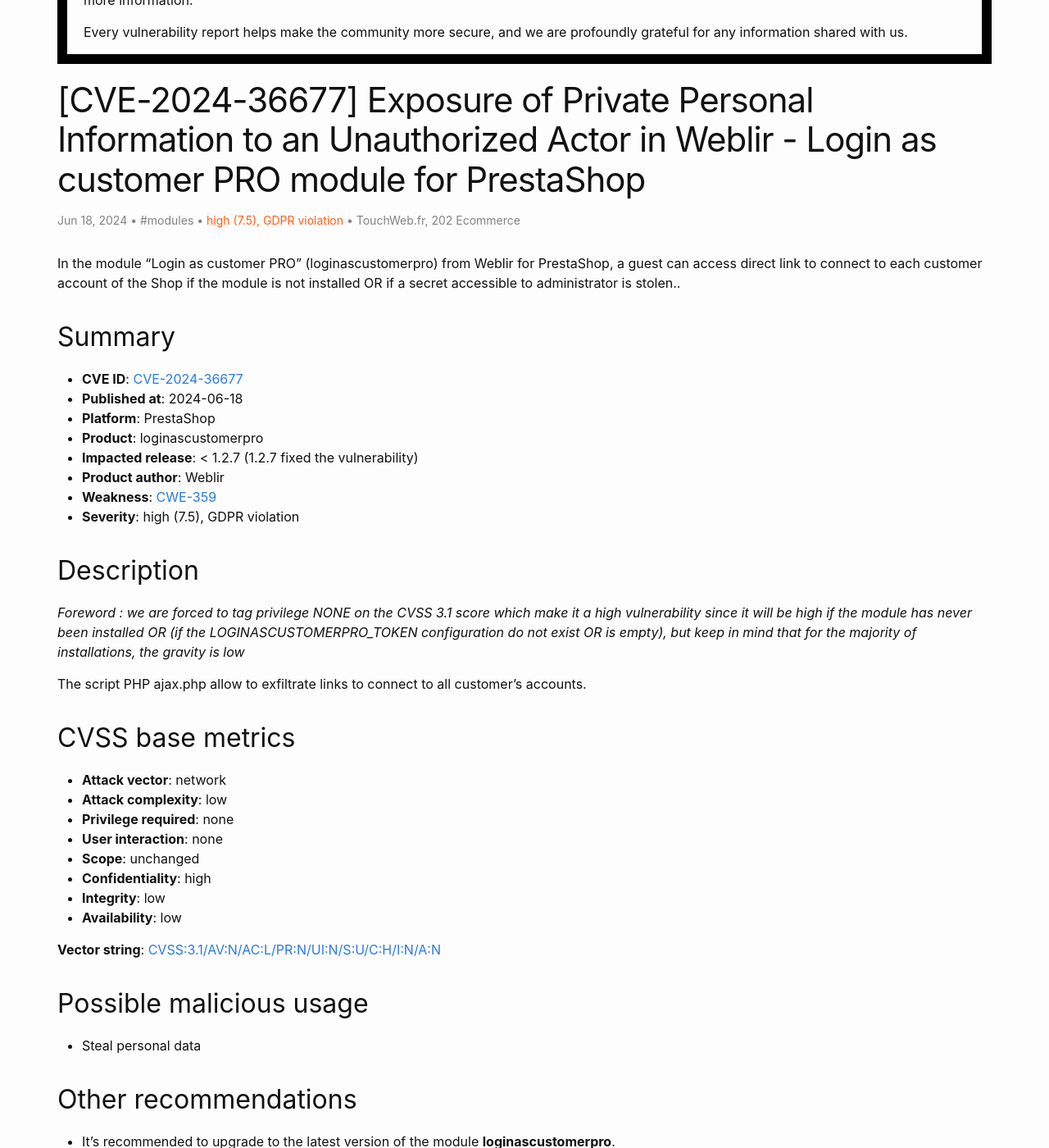
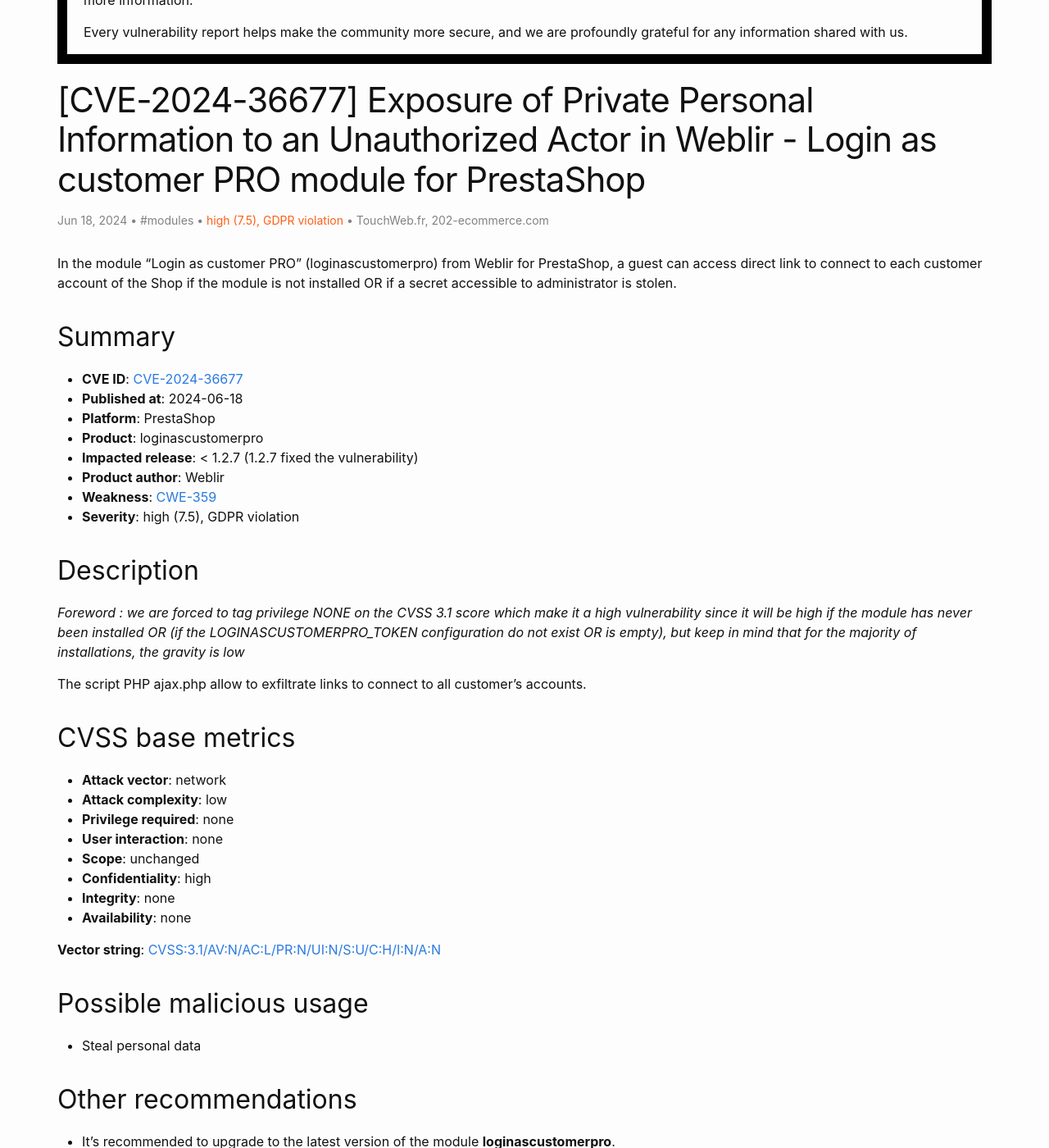
Before and after one commit to friends-of-presta/security-advisories, a Jekyll site: the page built from _posts/2024-06-18-loginascustomerpro.md, in a window 1280 px wide and 1400 px high, scrolled down 362 px. Shown: the whole window at 82% size. Built offline with Jekyll 4.4.1, drawn with Linux system fonts in a browser that asks for light colours.

Commit message:
Update 2024-06-18-loginascustomerpro.md

```diff
--- a/_posts/2024-06-18-loginascustomerpro.md
+++ b/_posts/2024-06-18-loginascustomerpro.md
@@ -4,12 +4,12 @@ title: "[CVE-2024-36677] Exposure of Private Personal Information to an Unauthor
 categories: modules
 author:
 - TouchWeb.fr
-- 202 Ecommerce
+- 202-ecommerce.com
 meta: "CVE,PrestaShop,loginascustomerpro"
 severity: "high (7.5), GDPR violation"
 ---
 
-In the module "Login as customer PRO" (loginascustomerpro) from Weblir for PrestaShop, a guest can access direct link to connect to each customer account of the Shop if the module is not installed OR if a secret accessible to administrator is stolen..
+In the module "Login as customer PRO" (loginascustomerpro) from Weblir for PrestaShop, a guest can access direct link to connect to each customer account of the Shop if the module is not installed OR if a secret accessible to administrator is stolen.
 
 ## Summary
 
@@ -37,8 +37,8 @@ The script PHP ajax.php allow to exfiltrate links to connect to all customer's a
 * **User interaction**: none
 * **Scope**: unchanged
 * **Confidentiality**: high
-* **Integrity**: low
-* **Availability**: low
+* **Integrity**: none
+* **Availability**: none
 
 **Vector string**: [CVSS:3.1/AV:N/AC:L/PR:N/UI:N/S:U/C:H/I:N/A:N](https://nvd.nist.gov/vuln-metrics/cvss/v3-calculator?vector=AV:N/AC:L/PR:N/UI:N/S:U/C:H/I:N/A:N)
 
```
